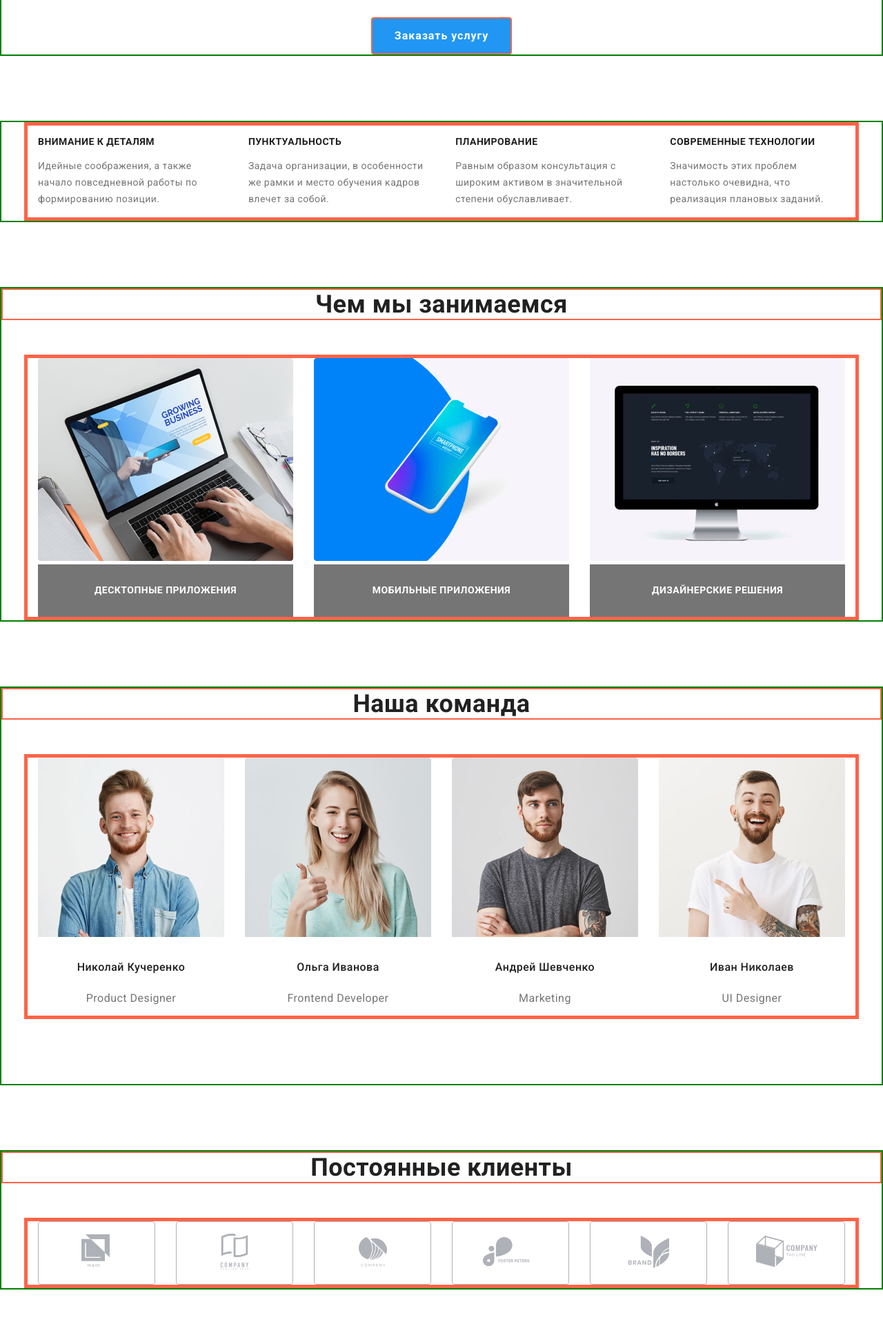
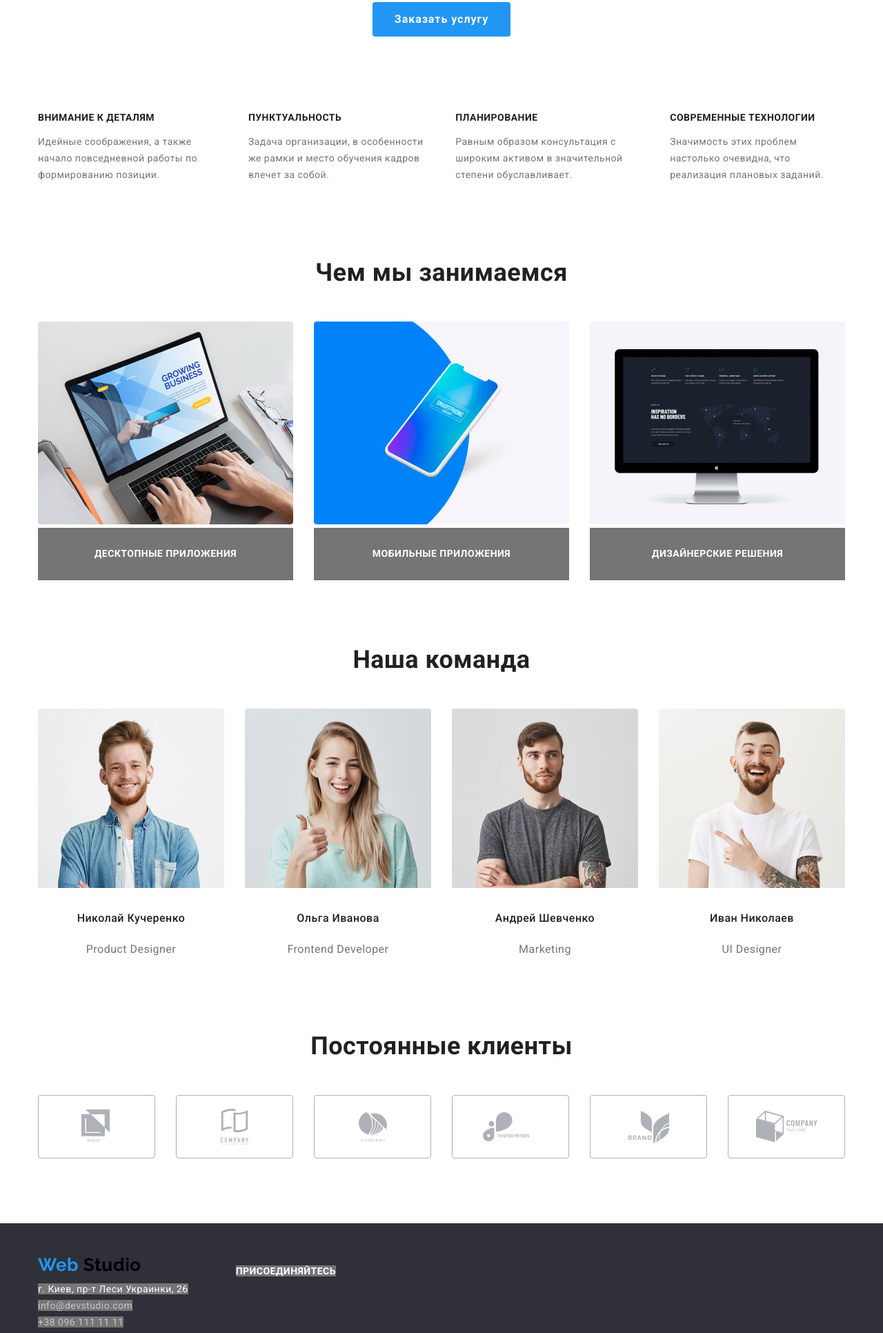
Before and after one commit to TarasLE/goit-markup-hw-03, a plain HTML site: page index.html in a window 1280 px wide. Shown: the part 227-2159 px from the top of the page at 69% size. Drawn offline with Linux system fonts and the light colour scheme.

Commit message:
After debagging
Убрал неправильно вложенные div

```diff
--- a/css/styles.css
+++ b/css/styles.css
@@ -152,7 +152,7 @@ ul {
   text-transform: uppercase;
   letter-spacing: 0.06em;
 
-  border: 2px solid tomato;
+  /* border: 2px solid tomato; */
   margin-top: 0;
   margin-bottom: 30px;
 }
@@ -177,7 +177,7 @@ ul {
 
   display: inline-block;
   vertical-align: middle;
-  border: 2px solid tomato;
+  /* border: 2px solid tomato; */
   padding: 10px 32px;
   border-radius: 4px;
   margin-top: 0;
@@ -227,7 +227,7 @@ ul {
 .duties .title,
 .team .title,
 .clients .title {
-  border: 2px solid tomato;
+  /* border: 2px solid tomato; */
   margin-top: 0;
   margin-bottom: 50px;
 }
@@ -294,7 +294,7 @@ ul {
 }
 
 .container {
-  border: 5px solid tomato;
+  /* border: 5px solid tomato; */
   display: flex;
   width: 1170px;
   padding-left: 15px;
@@ -309,7 +309,7 @@ ul {
 
 .flex-type {
   display: flex;
-  border: solid;
+  /* border: solid; */
 }
 
 .advantage .container {
@@ -332,7 +332,7 @@ ul {
 .hero-container {
   display: block;
   text-align: center;
-  border: 2px solid green;
+  /* border: 2px solid green; */
 }
 
 .duties,
@@ -342,14 +342,14 @@ ul {
 .portfolio {
   display: block;
   text-align: center;
-  border: 2px solid green;
+  /* border: 2px solid green; */
   margin-top: 94px;
 }
 
 .page-footer {
   display: block;
   text-align: center;
-  border: 2px solid green;
+  /* border: 2px solid green; */
   margin-top: 94px;
   background-color: #2f303a;
 }
@@ -437,7 +437,7 @@ ul {
 }
 
 .portfolio .features.container {
-  background-color: tomato;
+  /* background-color: tomato; */
   flex-wrap: wrap;
   justify-content: flex-start;
 }
--- a/index.html
+++ b/index.html
@@ -58,45 +58,37 @@
         <h2 class="visibility">Приемущества</h2>
 
         <ul class="container">
-          <div class="advantage-card">
-            <li>
+          <li class="advantage-card">
             <h3 class="subtitle">Внимание к деталям</h3>
             <p class="text">
               Идейные соображения, а также начало повседневной работы по
               формированию позиции.
             </p>
           </li>
-          </div>
 
-          <div class="advantage-card">
-            <li>
+          <li class="advantage-card">
             <h3 class="subtitle">Пунктуальность</h3>
             <p class="text">
-                Задача организации, в особенности же рамки и место обучения
-                кадров влечет за собой.
+              Задача организации, в особенности же рамки и место обучения кадров
+              влечет за собой.
             </p>
           </li>
-          </div>
 
-          <div class="advantage-card">
-            <li>
+          <li class="advantage-card">
             <h3 class="subtitle">Планирование</h3>
             <p class="text">
               Равным образом консультация с широким активом в значительной
               степени обуславливает.
             </p>
           </li>
-          </div>
 
-          <div class="advantage-card">
-            <li>
+          <li class="advantage-card">
             <h3 class="subtitle">Современные технологии</h3>
             <p class="text">
               Значимость этих проблем настолько очевидна, что реализация
               плановых заданий.
             </p>
           </li>
-          </div>
         </ul>
       </section>
 
@@ -104,39 +96,37 @@
         <h2 class="title">Чем мы занимаемся</h2>
         <ul class="container">
           <!-- <div class="test"> -->
-          <div class="duties-card">
-            <li>
+
+          <li class="duties-card">
             <img
               src="./img/laptop.jpg"
               alt="Ноутбук"
-                width="370px"
-                height="294px"
+              width="370"
+              height="294"
             />
             <p class="subtitle">Десктопные приложения</p>
           </li>
-          </div>
-          <div class="duties-card">
-            <li>
+
+          <li class="duties-card">
             <img
               src="./img/phone.jpg"
               alt="Смартфон"
-                width="370px"
-                height="294px"
+              width="370"
+              height="294"
             />
             <p class="subtitle">Мобильные приложения</p>
           </li>
-          </div>
-          <div class="duties-card">
-            <li>
+
+          <li class="duties-card">
             <img
               src="./img/display.jpg"
               alt="Монитор"
-                width="370px"
-                height="294px"
+              width="370"
+              height="294"
             />
             <p class="subtitle">Дизайнерские решения</p>
           </li>
-          </div>
+
           <!-- </div> -->
         </ul>
       </section>
@@ -145,8 +135,7 @@
         <h2 class="title">Наша команда</h2>
 
         <ul class="container">
-          <div class="team-card">
-            <li>
+          <li class="team-card">
             <img
               src="./img/John_Smith.jpg"
               alt="Николай Кучеренко"
@@ -171,10 +160,8 @@
               </li>
             </ul>
           </li>
-          </div>
 
-          <div class="team-card">
-            <li>
+          <li class="team-card">
             <img
               src="./img/Marta_Stewart.jpg"
               alt="Ольга Иванова"
@@ -199,10 +186,8 @@
               </li>
             </ul>
           </li>
-          </div>
 
-          <div class="team-card">
-            <li>
+          <li class="team-card">
             <img
               src="./img/Robert_Jakis.jpg"
               alt="Андрей Шевченко"
@@ -227,10 +212,8 @@
               </li>
             </ul>
           </li>
-          </div>
 
-          <div class="team-card">
-            <li>
+          <li class="team-card">
             <img
               src="./img/Martin_Doe.jpg"
               alt="Иван Николаев"
@@ -255,69 +238,59 @@
               </li>
             </ul>
           </li>
-          </div>
         </ul>
       </section>
 
       <section class="clients">
         <h2 class="title">Постоянные клиенты</h2>
         <ul class="container">
-          <div class="clients-card">
-            <div class="center-block">
-              <li>
-                <img src="./img/ya&co.svg" alt="компания ya&co" />
+          <li class="clients-card">
+            <img
+              src="./img/ya&co.svg"
+              alt="компания ya&co"
+              class="center-block"
+            />
           </li>
-            </div>
-          </div>
 
-          <div class="clients-card">
-            <div class="center-block">
-              <li>
+          <li class="clients-card">
             <img
               src="./img/company_teg_line_here.svg"
               alt="компания company teg line here"
+              class="center-block"
             />
           </li>
-            </div>
-          </div>
 
-          <div class="clients-card">
-            <div class="center-block">
-              <li>
-                <img src="./img/company.svg" alt="компания company" />
+          <li class="clients-card">
+            <img
+              src="./img/company.svg"
+              alt="компания company"
+              class="center-block"
+            />
           </li>
-            </div>
-          </div>
 
-          <div class="clients-card">
-            <div class="center-block">
-              <li>
+          <li class="clients-card">
             <img
               src="./img/foster_peters.svg"
               alt="компания foster peters"
+              class="center-block"
             />
           </li>
-            </div>
-          </div>
 
-          <div class="clients-card">
-            <div class="center-block">
-              <li>
-                <img src="./img/Brand.svg" alt="компания Brand" />
+          <li class="clients-card">
+            <img
+              src="./img/Brand.svg"
+              alt="компания Brand"
+              class="center-block"
+            />
           </li>
-            </div>
-          </div>
 
-          <div class="clients-card">
-            <div class="center-block">
-              <li>
+          <li class="clients-card">
             <img
               src="./img/company_teg_line.svg"
               alt="компания company teg line"
+              class="center-block"
             />
           </li>
-            </div>
-          </div>
         </ul>
       </section>
     </main>
```
Also changed, not shown: portfolio.html (+29 -49 lines). Lines whose indentation alone changed are shown as unchanged.
